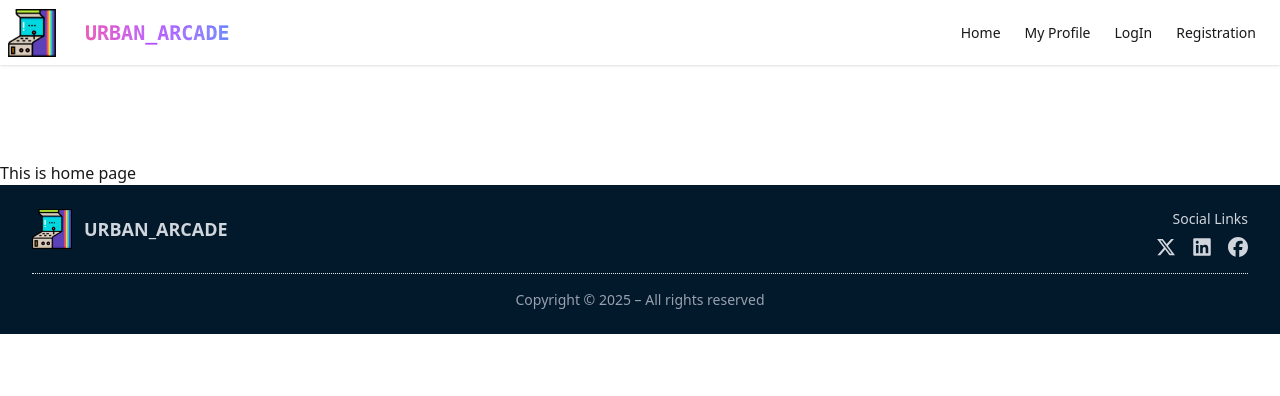
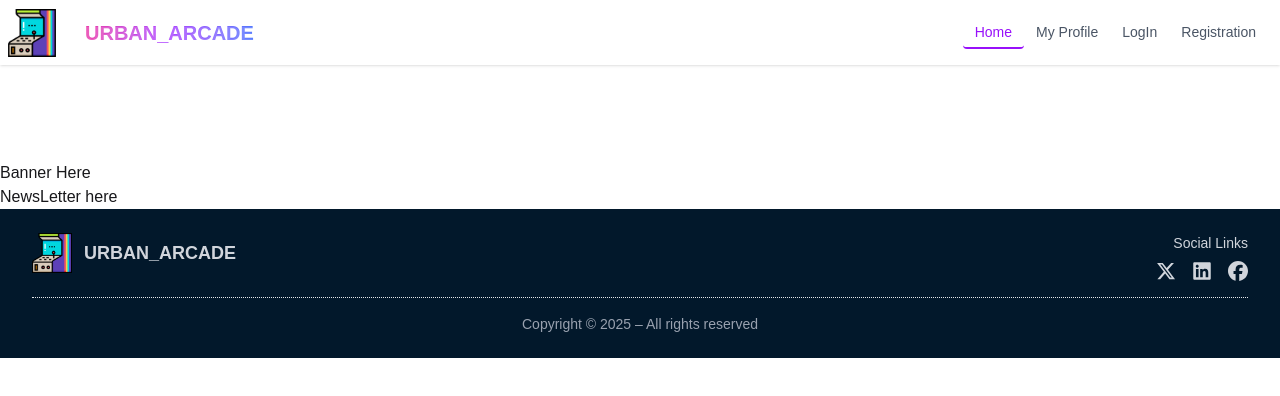
Before and after one commit to ArmanMirDeV/Urban-Arcade, a React (Vite) app: page / in a window 1280 px wide. Shown: the top 396 px of the page. Built offline with nearby package versions, Linux system fonts and the light colour scheme.

Commit message:
feat: implement Navbar with active link styles, add Banner and NewsLetter components, and set up routing for MyProfile and Registration pages

```diff
--- /dev/null
+++ b/src/Components/Banner.jsx
@@ -0,0 +1,11 @@
+import React from "react";
+
+const Banner = () => {
+  return (
+    <div>
+      <h2>Banner Here</h2>
+    </div>
+  );
+};
+
+export default Banner;
--- a/src/Components/Navbar.jsx
+++ b/src/Components/Navbar.jsx
@@ -3,19 +3,34 @@
 import logo from "../assets/arcade-machine.png";
 
 const Navbar = () => {
+
+
+     const linkClasses = ({ isActive }) =>
+       isActive
+         ? "text-purple-600 border-b-2 border-purple-600 pb-1"
+         : "text-gray-600 hover:text-purple-600";
+
   const links = (
     <>
       <li>
-        <NavLink to="/">Home</NavLink>
+        <NavLink className={linkClasses} to="/">
+          Home
+        </NavLink>
       </li>
       <li>
-        <NavLink to="/my-profile">My Profile</NavLink>
+        <NavLink className={linkClasses} to="/my-profile">
+          My Profile
+        </NavLink>
       </li>
       <li>
-        <NavLink to="/login">LogIn</NavLink>
+        <NavLink className={linkClasses} to="/login">
+          LogIn
+        </NavLink>
       </li>
       <li>
-        <NavLink to="/registration">Registration</NavLink>
+        <NavLink className={linkClasses} to="/registration">
+          Registration
+        </NavLink>
       </li>
     </>
   );
--- /dev/null
+++ b/src/Components/NewsLetter.jsx
@@ -0,0 +1,11 @@
+import React from "react";
+
+const NewsLetter = () => {
+  return (
+    <div>
+      <h2>NewsLetter here</h2>
+    </div>
+  );
+};
+
+export default NewsLetter;
--- /dev/null
+++ b/src/Components/PopularGames.jsx
@@ -0,0 +1,11 @@
+import React from 'react';
+
+const PopularGames = () => {
+    return (
+        <div>
+                <h2>Popular Games here</h2>
+        </div>
+    );
+};
+
+export default PopularGames;
--- a/src/Pages/HomePage.jsx
+++ b/src/Pages/HomePage.jsx
@@ -1,9 +1,13 @@
 import React from 'react';
+import Banner from '../Components/Banner';
+import NewsLetter from '../Components/NewsLetter';
 
 const HomePage = () => {
     return (
         <div>
-            <h2>This is home page</h2>
+            <Banner />
+            <NewsLetter />
+
         </div>
     );
 };
--- a/src/Pages/Register.jsx
+++ /dev/null
@@ -1,11 +0,0 @@
-import React from "react";
-
-const Register = () => {
-  return (
-    <div>
-      <h2>Register Here</h2>
-    </div>
-  );
-};
-
-export default Register;
--- /dev/null
+++ b/src/Pages/Registration.jsx
@@ -0,0 +1,11 @@
+import React from 'react';
+
+const Registration = () => {
+  return (
+    <div>
+      <h2>Registration here</h2>
+    </div>
+  );
+};
+
+export default Registration;
--- a/src/index.css
+++ b/src/index.css
@@ -1,2 +1,7 @@
 @import "tailwindcss";
 @plugin "daisyui";
+@import url("https://fonts.googleapis.com/css2?family=Poppins:ital,wght@0,100;0,200;0,300;0,400;0,500;0,600;0,700;0,800;0,900;1,100;1,200;1,300;1,400;1,500;1,600;1,700;1,800;1,900&display=swap");
+
+* {
+  font-family: "Poppins", sans-serif;
+}
```
Also changed, not shown: src/Pages/MyProfile.jsx (+6 -6 lines), src/Routes/Routes.jsx (+10 -1 lines).
